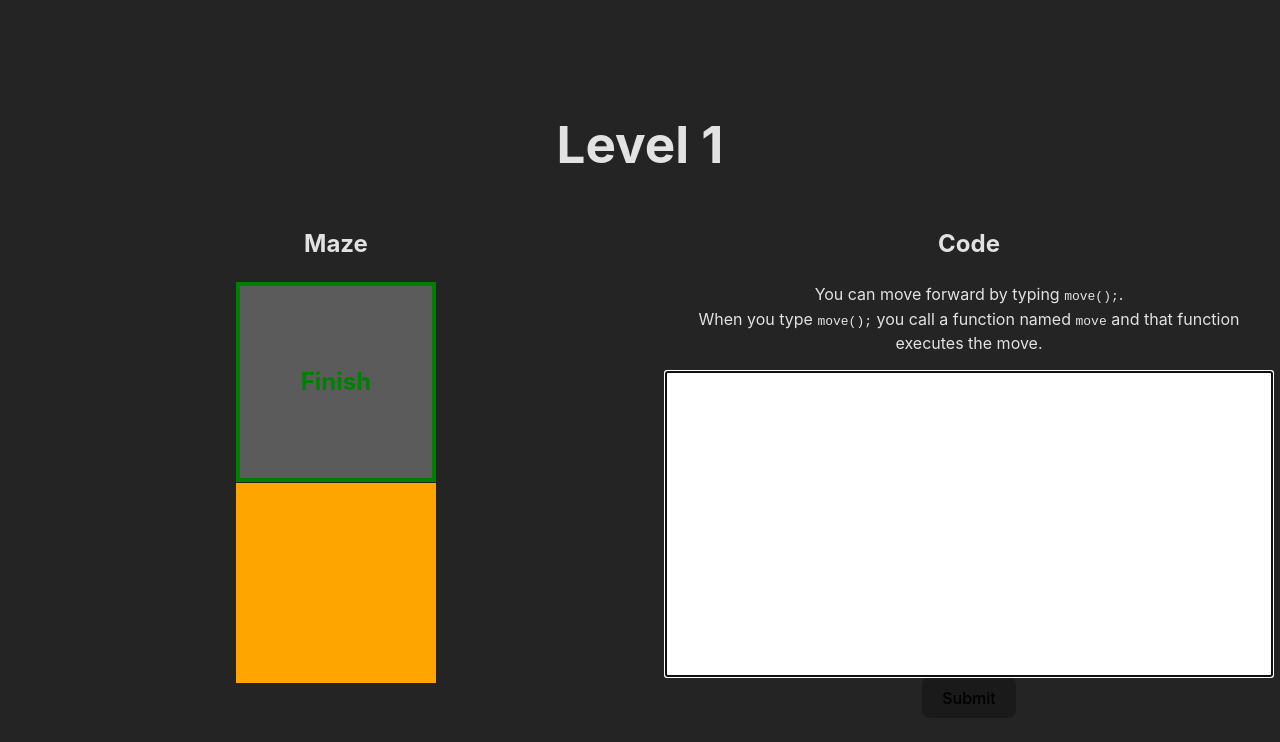
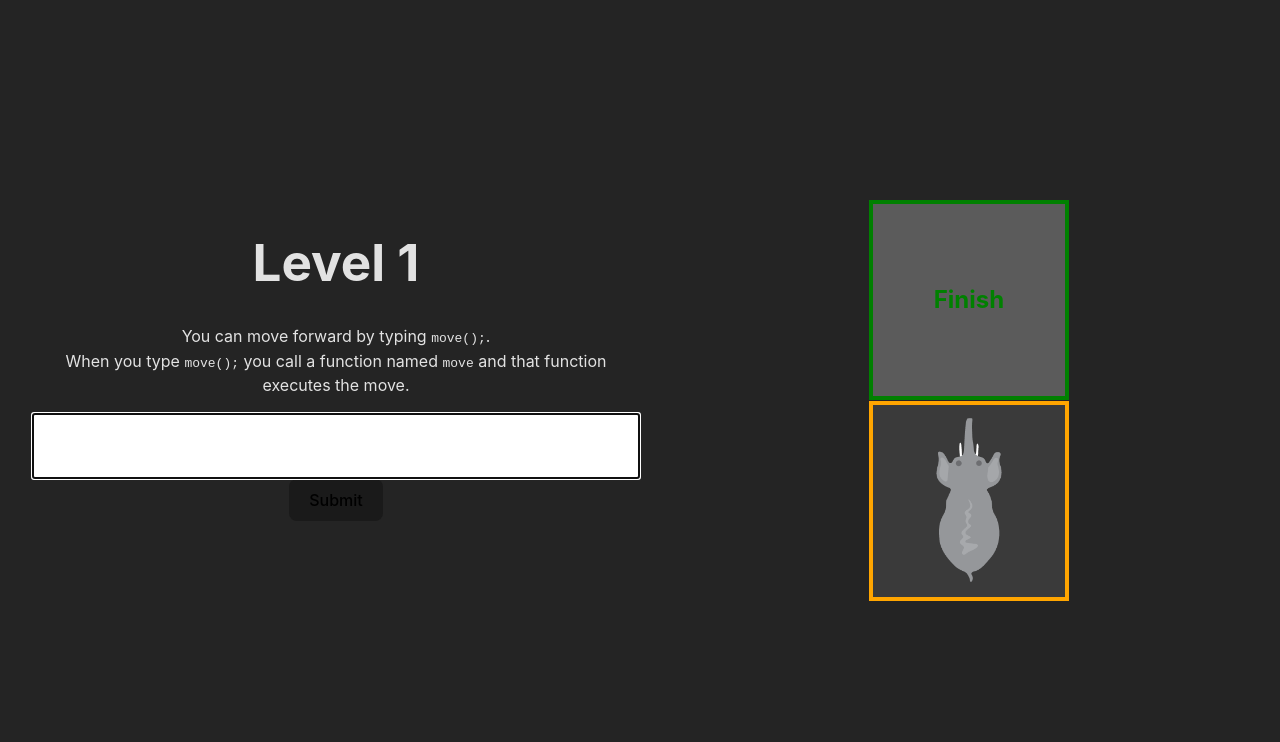
Before and after one commit to Wilk9/CodingGame, a React (Vite) app: page / in a window 1280 px wide. Shown: the top 742 px of the page. Built offline with nearby package versions, Linux system fonts and the light colour scheme.

Commit message:
Add motion dependency and implement animated movement in game grid

```diff
--- a/package.json
+++ b/package.json
@@ -10,6 +10,7 @@
     "preview": "vite preview"
   },
   "dependencies": {
+    "motion": "^11.15.0",
     "react": "^19.0.0",
     "react-dom": "^19.0.0"
   },
--- a/src/components/gameCell.css
+++ b/src/components/gameCell.css
@@ -10,12 +10,12 @@
     background-color: transparent;
 }
 
+.grid-item.grid-item-current-position {
+    border: 4px solid orange;
+}
+
 .grid-item.grid-item-finish {
     border: 4px solid green;
-}
-
-.grid-item.grid-item-current-position {
-    background-color: orange;
 }
 
 .grid-item{
--- a/src/components/gameGrid.css
+++ b/src/components/gameGrid.css
@@ -2,4 +2,5 @@
     display: grid;
     gap: 1px;
     margin: 0 auto;
+    position: relative;
 }
--- a/src/components/gameGrid.tsx
+++ b/src/components/gameGrid.tsx
@@ -1,13 +1,66 @@
 import "./gameGrid.css";
 import GameCell from "./gameCell";
 import { levelData } from "../data/levelData";
+import image from "../assets/elephant.webp"
+import { useEffect, useRef, useState } from "react";
 
 export type GameGridProps = {
     levelData: levelData;
     currentPosition: {x: number, y: number};
+    codeSubmitted: boolean;
+    onFinishingAnimation: () => void;
 }
 
 export default function GameGrid(props: GameGridProps){
+    const [imageWidth, setImageWidth] = useState(200);
+    const [imageStartX, setImageStartX] = useState(15);
+    const [imageStartY, setImageStartY] = useState(15);
+
+    const myRef = useRef<HTMLDivElement>(null);
+
+    useEffect(() => {
+        if(myRef.current){
+            const grid = props.levelData.grid;
+            const gridWidth = myRef.current.offsetWidth / grid.columns;
+            setImageWidth(myRef.current.offsetWidth / grid.columns - 30 / grid.columns);
+
+            if(props.levelData.startPosition.x == props.currentPosition.x && props.levelData.startPosition.y == props.currentPosition.y){
+                setImageStartX(props.currentPosition.x * gridWidth + 15);
+                setImageStartY(props.currentPosition.y * gridWidth + 15);
+
+                return;
+            }
+
+            if (props.currentPosition.x > -1 && props.currentPosition.y > -1 && props.codeSubmitted){
+                const destinationX = props.currentPosition.x * gridWidth + 15;
+                const destinationY = props.currentPosition.y * gridWidth + 15;
+
+                const stepsX = (imageStartX - destinationX) / 100;
+                const stepsY = (imageStartY - destinationY) / 100;
+
+                let currentX = imageStartX;
+                let currentY = imageStartY;
+                const interval = setInterval(() => {
+                    if(isMovedToDestination(currentX, currentY, destinationX, destinationY)){
+                        clearInterval(interval);
+                        props.onFinishingAnimation();
+                    }
+
+                    currentX -= stepsX;
+                    currentY -= stepsY;
+
+                    setImageStartX(currentX);
+                    setImageStartY(currentY);
+                }, 5);
+            }
+        }
+    }, [props]);
+
+    function isMovedToDestination(imageStartX: number, imageStartY: number, destinationX: number, destinationY: number){
+        return imageStartX / destinationX > 0.95 && imageStartX / destinationX < 1.05
+        && imageStartY / destinationY > 0.95 && imageStartY / destinationY < 1.05;
+    }
+
     if(props.levelData.grid.columns == 0 || props.levelData.grid.rows == 0){
         return;
     }
@@ -26,8 +79,9 @@ export default function GameGrid(props: GameGridProps){
     }
 
     return (
-        <div className="grid-container" style={{gridTemplateColumns: "repeat(" + grid.columns + ", 1fr)", maxWidth: grid.columns * 200 +"px"}}>
+        <div className="grid-container" style={{gridTemplateColumns: "repeat(" + grid.columns + ", 1fr)", maxWidth: grid.columns * 200 +"px"}} ref={myRef}>
             {cells}
+            <img id="grid-image" src={image} style={{position: "absolute", top: imageStartY, left: imageStartX, zIndex: 1, width: imageWidth}} />
         </div>
     )
 
--- a/src/components/level.tsx
+++ b/src/components/level.tsx
@@ -13,12 +13,19 @@ export default function Level(){
     const [levelPassed, setLevelPassed] = useState(false);
     const [hasError, setHasError] = useState(false);
     const [errorMessage, setErrorMessage] = useState("");
-    const [submitDisabled, setSubmitDisabled] = useState(false);
-    const [completed, setCompleted] = useState(false);
+    const [codeSubmitted, setCodeSubmitted] = useState(false);
+    const [completedAllLevels, setCompletedAllLevels] = useState(false);
 
     const codeInputRef = useRef<HTMLTextAreaElement>(null);
 
     useEffect(() => {
+        setCurrentPosition({x: -1, y: -1});
+        setRawCode("");
+        setCodeLines([]);
+        setLevelPassed(false);
+        setCodeSubmitted(false);
+        setCompletedAllLevels(false);
+
         const currentLevel = levels.find(x => x.level === level);
         if(!currentLevel){
             return;
@@ -30,17 +37,20 @@ export default function Level(){
             setCurrentPosition(currentLevel.startPosition);
         }
 
-        setRawCode("");
         if(codeInputRef.current){
             codeInputRef.current.focus();
         }
-    }, [level, completed]);
+    }, [level]);
 
     useEffect(() => {
-        const line = codeLines[0];
+        if(!codeSubmitted){
+            return;
+        }
 
-        if(line){
-            setTimeout(() => {
+        let positionDuringExecution = currentPosition;
+
+        codeLines.forEach(line => {
+            if(line){
                 if(/^move\([0-9]{0,2}\);$/.test(line)){
                     const params = getParams(line);
 
@@ -55,7 +65,7 @@ export default function Level(){
                         }
                     }
 
-                    const moveResult = move(steps, levelData, currentPosition);
+                    const moveResult = move(steps, levelData, positionDuringExecution);
                     if(!moveResult.valid){
                         setHasError(true);
                         setErrorMessage("You can't move there.");
@@ -63,7 +73,7 @@ export default function Level(){
                         return;
                     }
 
-                    setCurrentPosition(moveResult.result);
+                    positionDuringExecution = moveResult.result;
                 }
                 else{
                     setHasError(true);
@@ -71,30 +81,11 @@ export default function Level(){
 
                     return;
                 }
+            }
+        });
 
-                const newCodeLines = codeLines.slice(1);
-                setCodeLines(newCodeLines);
-            }, 500);
-        }
-    }, [codeLines]);
-
-    useEffect(() => {
-        if(currentPosition.x === levelData.startPosition.x && currentPosition.y === levelData.startPosition.y){
-            return;
-        }
-
-        if(currentPosition.x === levelData.finishPosition.x && currentPosition.y === levelData.finishPosition.y){
-            setTimeout(() => {
-                if(level < levels.length){
-                    setLevel(oldValue => oldValue + 1);
-                    setLevelPassed(true);
-                }
-                else{
-                    setCompleted(true);
-                }
-            }, 500);
-        }
-    }, [currentPosition]);
+        setCurrentPosition(positionDuringExecution);
+    }, [codeLines, codeSubmitted]);
 
     function getParams(line: string): string[] {
         const matches = line.match(/\(([^)]+)\)/g);
@@ -114,58 +105,77 @@ export default function Level(){
         return params;
     }
 
-    if(completed){
+    let leftContent = <>
+        <h1>Level {level}</h1>
+        {levelData.instructions}
+        <textarea ref={codeInputRef} style={{display: "block", width: "100%", resize: "none"}} rows={levelData.codeLines + 3} defaultValue={rawCode} disabled={codeSubmitted}></textarea>
+        <button onClick={submitCodeLines} disabled={codeSubmitted}>Submit</button>
+    </>;
+
+    if(completedAllLevels){
         const buttons = levels.map((x: levelData) => (<button key={x.level} onClick={() => goToLevel(x.level)}>Start level {x.level}</button>));
-        return <div><h1>You've completed all the levels!!!</h1>
+        leftContent = <div><h1>You've completed all the levels!!!</h1>
             {buttons}
         </div>
     }
 
     if(hasError){
-        return <div>
-            <h1>{errorMessage}</h1>
+        leftContent = <div>
+            <h1>Level {level}</h1>
+            <h3>{errorMessage}</h3>
             <button onClick={retryLevel}>Retry level {level}</button>
         </div>
     }
 
     if(levelPassed){
-        return <div><h1>Level passed!</h1>{levelData ? <button onClick={nextLevel}>Go to level {level}</button> : null}</div>
+        leftContent = <div><h1>Level {level} passed!</h1><button onClick={nextLevel}>Go to level {level + 1}</button></div>
     }
 
     return (
         <>
-            <h1>Level {level}</h1>
             <div className="flex-container">
                 <div className="flex-item">
-                    <h2>Maze</h2>
-                    <GameGrid levelData={levelData} currentPosition={currentPosition} />
+                    {leftContent}
                 </div>
                 <div className="flex-item">
-                    <h2>Code</h2>
-                    {levelData.instructions}
-                    <textarea ref={codeInputRef} style={{display: "block", width: "100%", resize: "none"}} rows={20} defaultValue={rawCode}></textarea>
-                    <button onClick={submitCodeLines} disabled={submitDisabled}>Submit</button>
+                    <GameGrid levelData={levelData} currentPosition={currentPosition} codeSubmitted={codeSubmitted} onFinishingAnimation={() => onFinishingAnimation(level)} />
                 </div>
             </div>
         </>
     )
 
+    function onFinishingAnimation(finishedLevel: number){
+        if(!codeSubmitted || finishedLevel !== level){
+            return;
+        }
+
+        if(currentPosition.x === levelData.startPosition.x && currentPosition.y === levelData.startPosition.y){
+            return;
+        }
+
+        if(currentPosition.x === levelData.finishPosition.x && currentPosition.y === levelData.finishPosition.y){
+            setCodeSubmitted(false);
+            if(finishedLevel < levels.length){
+                setLevelPassed(true);
+            }
+            else{
+                setCompletedAllLevels(true);
+            }
+        }
+    }
+
     function nextLevel(){
-        setLevelPassed(false);
-        setSubmitDisabled(false);
+        setLevel(oldValue => oldValue + 1);
     }
 
     function retryLevel(){
         setHasError(false);
         setErrorMessage("");
-        setSubmitDisabled(false);
+        setCodeSubmitted(false);
     }
 
     function goToLevel(level: number){
-        setLevelPassed(false);
-        setSubmitDisabled(false);
         setLevel(level);
-        setCompleted(false);
     }
 
     function submitCodeLines(){
@@ -183,10 +193,10 @@ export default function Level(){
         codeLines = codeLines.filter(n => n && n.length > 0 && n !== ";" && n !== "\n" && n !== "\r" && n !== "\r\n");
         codeLines = codeLines.map(x => x.trim() + ";");
 
-        if(levelData.lineTest > -1 && levelData.lineTest !== codeLines.length){
+        if(levelData.codeLines > -1 && levelData.codeLines !== codeLines.length){
             setHasError(true);
 
-            if(codeLines.length - 1 > levelData.lineTest){
+            if(codeLines.length - 1 > levelData.codeLines){
                 setErrorMessage("Read the instructions again. Your code has to many lines.");
             }
             else{
@@ -212,6 +222,6 @@ export default function Level(){
         }
 
         setCodeLines(codeLines);
-        setSubmitDisabled(true);
+        setCodeSubmitted(true);
     }
 }
--- a/src/data/levelData.tsx
+++ b/src/data/levelData.tsx
@@ -8,7 +8,7 @@ export type levelData = {
     finishPosition: {x: number, y: number};
     instructions: React.JSX.Element;
     regexTests: RegExp[];
-    lineTest: number;
+    codeLines: number;
 }
 
 export const levels:levelData[] = [
@@ -20,7 +20,7 @@ export const levels:levelData[] = [
         finishPosition: {x: 0, y: 0},
         instructions: <p>You can move forward by typing <code>move();</code>. <br/>When you type <code>move();</code> you call a function named <code>move</code> and that function executes the move.</p>,
         regexTests: [/^move\(\);$/],
-        lineTest: -1,
+        codeLines: 1,
     },
     {
         level: 2,
@@ -30,7 +30,7 @@ export const levels:levelData[] = [
         finishPosition: {x: 0, y: 0},
         instructions: <p>You can move 2 places forward, using the <code>move</code> function 2 times.<br/>TIP: Don't forget to add a <code>;</code> at the end of each line.</p>,
         regexTests: [/^move\(\);$/],
-        lineTest: 2,
+        codeLines: 2,
     },
     {
         level: 3,
@@ -40,6 +40,6 @@ export const levels:levelData[] = [
         finishPosition: {x: 0, y: 0},
         instructions: <p>You can also move 2 places forward, typing the <code>move</code> function one time. <br/>You have to set a value (parameter) in between the parenthesis, for example <code>move(2)</code>.</p>,
         regexTests: [/^move\(2\);$/],
-        lineTest: 1,
+        codeLines: 1,
     },
 ];
```
Also changed, not shown: src/assets/elephant.webp (added), 1 other file (tests, documents, lock files or other folders).
